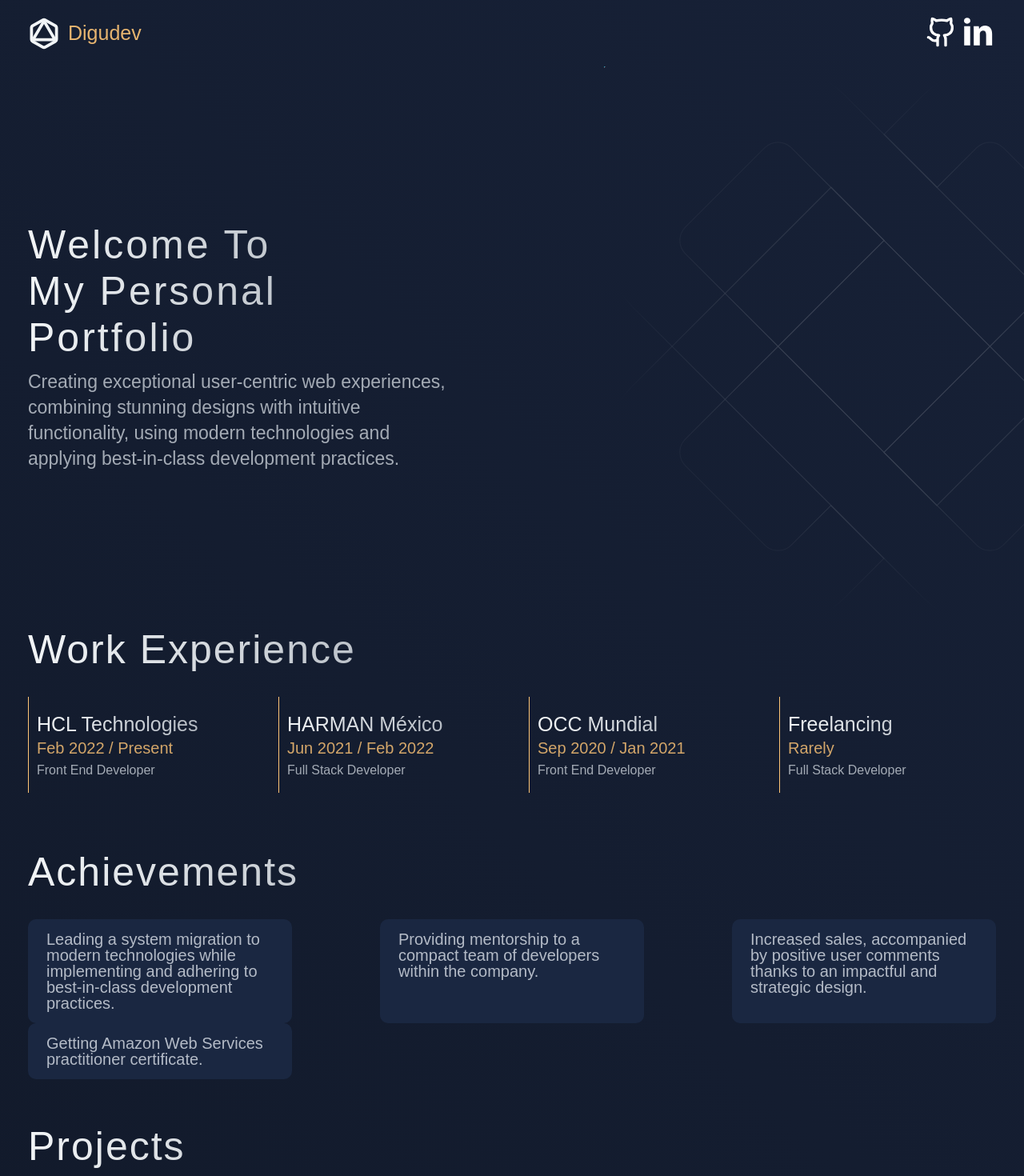
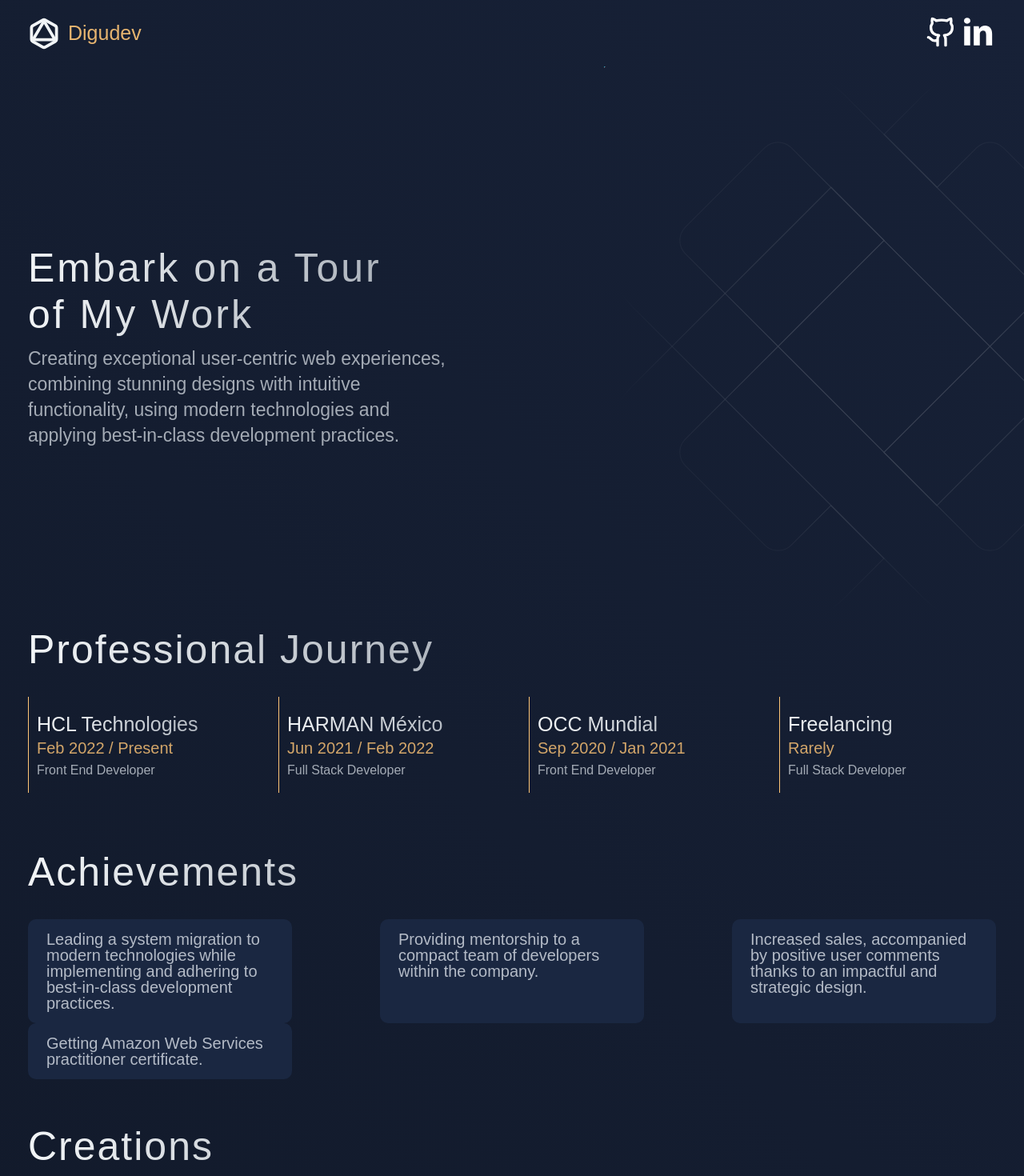
Before and after one commit to DiegoEDG/portfolio, a Next.js app: page / in a window 1280 px wide. Shown: the top 1470 px of the page at 80% size. Built offline with nearby package versions, Linux system fonts and the light colour scheme; a web font is replaced by a local one.

Commit message:
UX: Update writing

```diff
--- a/src/components/Experience.tsx
+++ b/src/components/Experience.tsx
@@ -4,7 +4,7 @@ import styles from './Experience.module.css';
 const Experience = () => {
 	return (
 		<section className={styles.experienceContainer}>
-			<h3 className={styles.title}>Work Experience</h3>
+			<h3 className={styles.title}>Professional Journey</h3>
 			<div className={styles.cardContainer}>
 				{ExperienceDB.map((job) => (
 					<article className={styles.card} key={job.company}>
--- a/src/components/Hero.tsx
+++ b/src/components/Hero.tsx
@@ -5,8 +5,7 @@ const Hero = () => {
 	return (
 		<section className={styles.heroContainer}>
 			<div className={styles.textsContainer}>
-				<p className={styles.title}>Welcome To</p>
-				<p className={styles.title}>My Personal Portfolio</p>
+				<p className={styles.title}>Embark on a Tour of My Work</p>
 				<p className={styles.description}>
 					Creating exceptional user-centric web experiences, combining stunning designs with intuitive functionality,
 					using modern technologies and applying best-in-class development practices.
--- a/src/components/Projects.tsx
+++ b/src/components/Projects.tsx
@@ -5,7 +5,7 @@ import styles from './Projects.module.css';
 const Projects = () => {
 	return (
 		<section className={styles.mainContainer}>
-			<h3 className={styles.title}>Projects</h3>
+			<h3 className={styles.title}>Creations</h3>
 			<div className={styles.cardsContainer}>
 				{ProjectsDB.map((project) => (
 					<ProjectCard project={project} key={project.name} />
--- a/src/components/Technologies.tsx
+++ b/src/components/Technologies.tsx
@@ -6,7 +6,7 @@ import styles from './Technologies.module.css';
 const Technologies = () => {
 	return (
 		<section className={styles.techContainer}>
-			<h3 className={styles.title}>Technologies I use</h3>
+			<h3 className={styles.title}>My Tech Stack</h3>
 			<div className={styles.stackContainer}>
 				<TechStack title="Front End" icon={<MonitorIcon />} techStack={FrontEndStack} />
 				<TechStack title="Back End" icon={<ServerIcon />} techStack={BackEndStack} />
```
